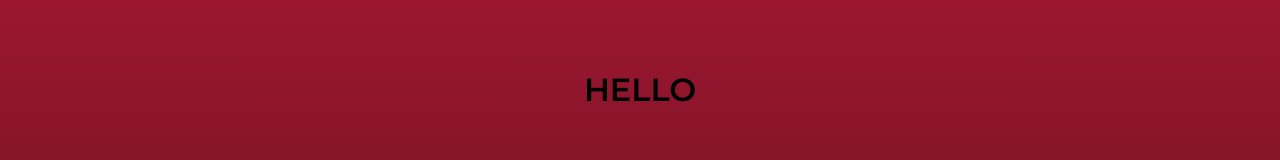
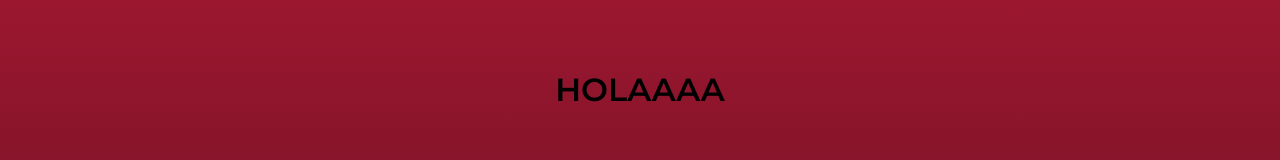
Before and after one commit to baACoon/alumnitracersystem, a React (Create React App) app in the folder frontend/: page /Home in a window 1280 px wide. Shown: the part 311-471 px from the top of the page. Built offline with nearby package versions, Linux system fonts and the light colour scheme.

Commit message:
Update home.jsx

```diff
--- a/frontend/src/client/home.jsx
+++ b/frontend/src/client/home.jsx
@@ -8,7 +8,7 @@ function Home(){
 
     return(
         <div>
-            <h1>HELLO </h1>
+            <h1>HOLAAAA </h1>
         </div>
     )
 
```
